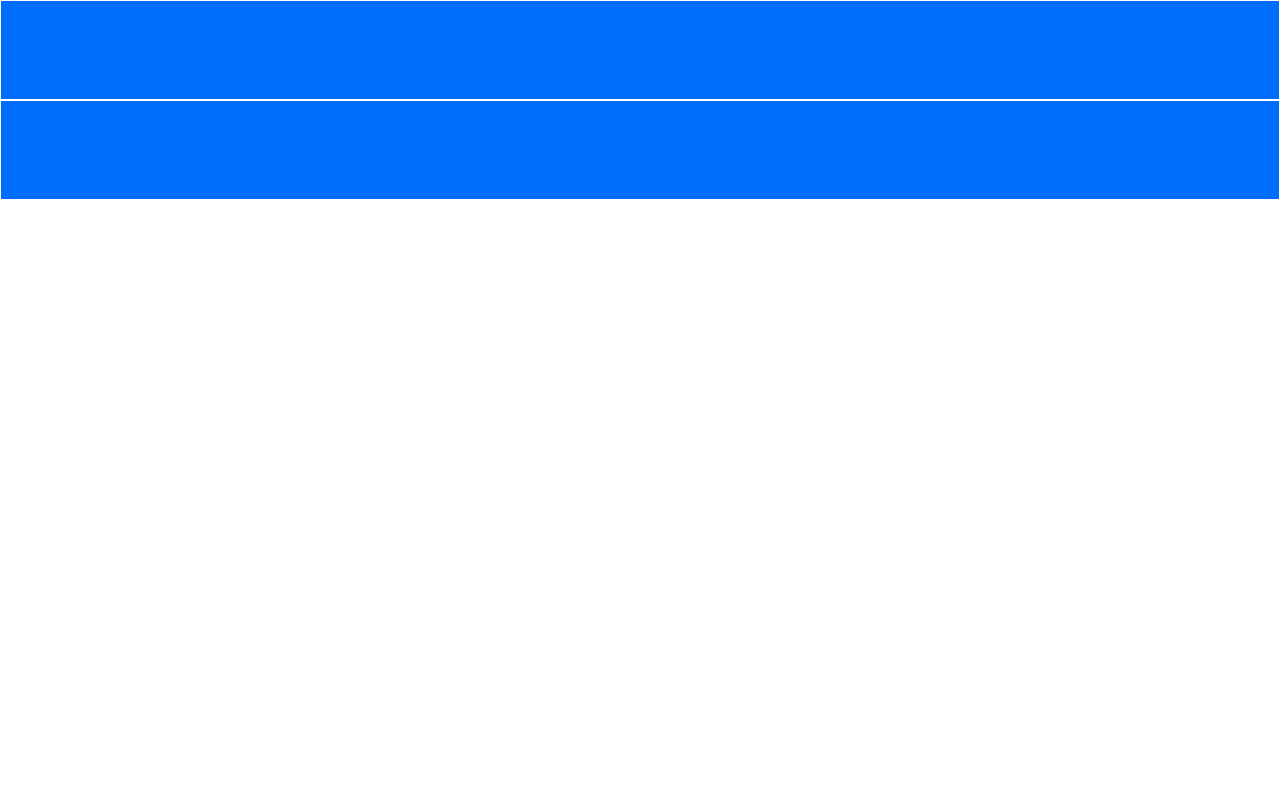
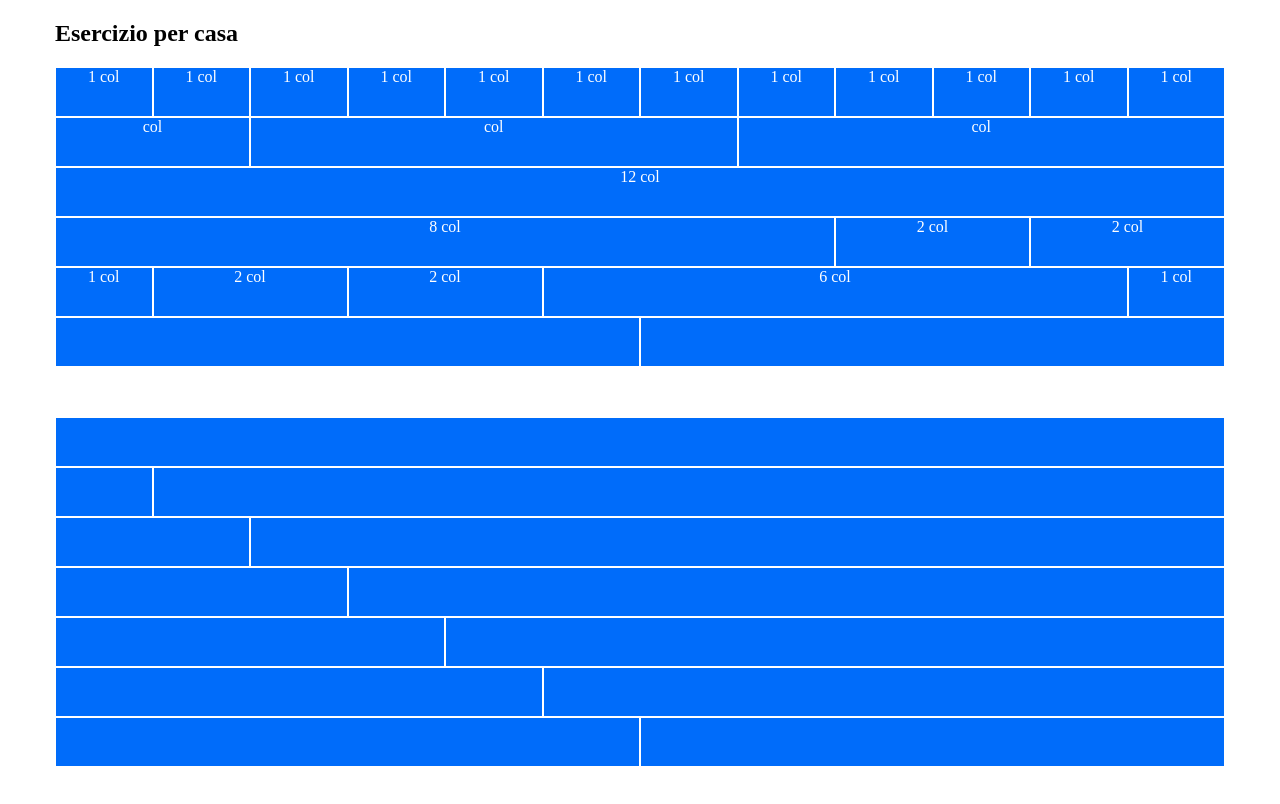
Before and after one commit to Pierre297/html-css-12bool, a plain HTML site: page index.html in a window 1280 px wide. Drawn offline with Linux system fonts and the light colour scheme.

Commit message:
sezione esercizio per casa

```diff
--- a/css/framework.css
+++ /dev/null
@@ -1,141 +0,0 @@
-/* contenitori */
-
-[class*="col-"] {
-  flex: 0 0 auto;
-}
-
-.container {
-  max-width: 1170px;
-  margin: 0 auto;
-}
-
-.container-fluid {
-  width: 100%;
-  max-width: 100%;
-}
-
-/* righe di colonne */
-
-.row {
-  display: flex;
-  flex-direction: row;
-  flex-wrap: wrap;
-}
-
-/* colonne */
-
-.col {
-  flex-grow: 1;
-  flex-basis: 0;
-  max-width: 100%;
-}
-
-.col-1 {
-  flex-basis: calc(100% / 12) * 1;
-  max-width: calc(100% / 12) * 1;
-}
-
-.col-2 {
-  flex-basis: calc(100% / 12) * 2;
-  max-width: calc(100% / 12) * 2;
-}
-
-.col-3 {
-  flex-basis: calc(100% / 12) * 3;
-  max-width: calc(100% / 12) * 3;
-}
-
-.col-4 {
-  flex-basis: calc(100% / 12) * 4;
-  max-width: calc(100% / 12) * 4;
-}
-
-.col-5 {
-  flex-basis: calc(100% / 12) * 5;
-  max-width: calc(100% / 12) * 5;
-}
-
-.col-6 {
-  flex-basis: calc(100% / 12) * 6;
-  max-width: calc(100% / 12) * 6;
-}
-
-.col-7 {
-  flex-basis: calc(100% / 12) * 7;
-  max-width: calc(100% / 12) * 7;
-}
-
-.col-8 {
-  flex-basis: calc(100% / 12) * 8;
-  max-width: calc(100% / 12) * 8;
-}
-
-.col-9 {
-  flex-basis: calc(100% / 12) * 9;
-  max-width: calc(100% / 12) * 9;
-}
-
-.col-10 {
-  flex-basis: calc(100% / 12) * 10;
-  max-width: calc(100% / 12) * 10;
-}
-
-.col-11 {
-  flex-basis: calc(100% / 12) * 11;
-  max-width: calc(100% / 12) * 11;
-}
-
-.col-12 {
-  flex-basis: calc(100% / 12) * 12;
-  max-width: calc(100% / 12) * 12;
-}
-
-/* offset */
-
-.col-offset-1 {
-  margin-left: calc(100% / 12) * 1;
-}
-
-.col-offset-2 {
-  margin-left: calc(100% / 12) * 2;
-}
-
-.col-offset-3 {
-  margin-left: calc(100% / 12) * 3;
-}
-
-.col-offset-4 {
-  margin-left: calc(100% / 12) * 4;
-}
-
-.col-offset-5 {
-  margin-left: calc(100% / 12) * 5;
-}
-
-.col-offset-6 {
-  margin-left: calc(100% / 12) * 6;
-}
-
-.col-offset-7 {
-  margin-left: calc(100% / 12) * 7;
-}
-
-.col-offset-8 {
-  margin-left: calc(100% / 12) * 8;
-}
-
-.col-offset-9 {
-  margin-left: calc(100% / 12) * 9;
-}
-
-.col-offset-10 {
-  margin-left: calc(100% / 12) * 10;
-}
-
-.col-offset-11 {
-  margin-left: calc(100% / 12) * 11;
-}
-
-.col-offset-12 {
-  margin-left: calc(100% / 12) * 12;
-}
--- /dev/null
+++ b/css/lib/framework.css
@@ -0,0 +1,142 @@
+/* contenitori */
+
+[class*="col-"] {
+  flex: 0 0 auto;
+}
+
+.container {
+  max-width: 1170px;
+  margin: 0 auto;
+  margin-bottom: 50px;
+}
+
+.container-fluid {
+  width: 100%;
+  max-width: 100%;
+}
+
+/* righe di colonne */
+
+.row {
+  display: flex;
+  flex-direction: row;
+  flex-wrap: wrap;
+}
+
+/* colonne */
+
+.col {
+  flex-grow: 1;
+  flex-basis: 0;
+  max-width: 100%;
+}
+
+.col-1 {
+  flex-basis: calc((100% / 12) * 1);
+  max-width: calc((100% / 12) * 1);
+}
+
+.col-2 {
+  flex-basis: calc((100% / 12) * 2);
+  max-width: calc((100% / 12) * 2);
+}
+
+.col-3 {
+  flex-basis: calc((100% / 12) * 3);
+  max-width: calc((100% / 12) * 3);
+}
+
+.col-4 {
+  flex-basis: calc((100% / 12) * 4);
+  max-width: calc((100% / 12) * 4);
+}
+
+.col-5 {
+  flex-basis: calc((100% / 12) * 5);
+  max-width: calc((100% / 12) * 5);
+}
+
+.col-6 {
+  flex-basis: calc((100% / 12) * 6);
+  max-width: calc((100% / 12) * 6);
+}
+
+.col-7 {
+  flex-basis: calc((100% / 12) * 7);
+  max-width: calc((100% / 12) * 7);
+}
+
+.col-8 {
+  flex-basis: calc((100% / 12) * 8);
+  max-width: calc((100% / 12) * 8);
+}
+
+.col-9 {
+  flex-basis: calc((100% / 12) * 9);
+  max-width: calc((100% / 12) * 9);
+}
+
+.col-10 {
+  flex-basis: calc((100% / 12) * 10);
+  max-width: calc((100% / 12) * 10);
+}
+
+.col-11 {
+  flex-basis: calc((100% / 12) * 11);
+  max-width: calc((100% / 12) * 11);
+}
+
+.col-12 {
+  flex-basis: calc((100% / 12) * 12);
+  max-width: calc((100% / 12) * 12);
+}
+
+/* offset */
+
+.col-offset-1 {
+  margin-left: calc((100% / 12) * 1);
+}
+
+.col-offset-2 {
+  margin-left: calc((100% / 12) * 2);
+}
+
+.col-offset-3 {
+  margin-left: calc((100% / 12) * 3);
+}
+
+.col-offset-4 {
+  margin-left: calc((100% / 12) * 4);
+}
+
+.col-offset-5 {
+  margin-left: calc((100% / 12) * 5);
+}
+
+.col-offset-6 {
+  margin-left: calc((100% / 12) * 6);
+}
+
+.col-offset-7 {
+  margin-left: calc((100% / 12) * 7);
+}
+
+.col-offset-8 {
+  margin-left: calc((100% / 12) * 8);
+}
+
+.col-offset-9 {
+  margin-left: calc((100% / 12) * 9);
+}
+
+.col-offset-10 {
+  margin-left: calc((100% / 12) * 10);
+}
+
+.col-offset-11 {
+  margin-left: calc((100% / 12) * 11);
+}
+
+.col-offset-12 {
+  margin-left: calc((100% / 12) * 12);
+}
--- a/css/style.css
+++ b/css/style.css
@@ -5,7 +5,13 @@
 }
 
 [class*="col-"] {
-  min-height: 100px;
+  min-height: 50px;
   background-color: rgb(0 108 250);
   border: 1px solid white;
+  color: white;
+  text-align: center;
 }
+
+h2 {
+  margin: 20px 0;
+}
--- a/index.html
+++ b/index.html
@@ -4,12 +4,104 @@
     <meta charset="UTF-8" />
     <meta http-equiv="X-UA-Compatible" content="IE=edge" />
     <meta name="viewport" content="width=device-width, initial-scale=1.0" />
-    <link rel="griglie" href="css/framework.css" />
+    <link rel="stylesheet" href="css/lib/framework.css" />
     <link rel="stylesheet" href="css/style.css" />
     <title>12bool</title>
   </head>
   <body>
+    <!-- SEZIONE 1 -->
     <div class="container">
+      <h2>Esercizio per casa</h2>
+
+      <!-- 1 linea -->
+      <div class="row">
+        <div class="col-1">1 col</div>
+        <div class="col-1">1 col</div>
+        <div class="col-1">1 col</div>
+        <div class="col-1">1 col</div>
+        <div class="col-1">1 col</div>
+        <div class="col-1">1 col</div>
+        <div class="col-1">1 col</div>
+        <div class="col-1">1 col</div>
+        <div class="col-1">1 col</div>
+        <div class="col-1">1 col</div>
+        <div class="col-1">1 col</div>
+        <div class="col-1">1 col</div>
+      </div>
+
+      <!-- 2 linea -->
+      <div class="row">
+        <div class="col-2">col</div>
+        <div class="col-5">col</div>
+        <div class="col-5">col</div>
+      </div>
+
+      <!-- 3 linea -->
+      <div class="row">
+        <div class="col-12">12 col</div>
+      </div>
+
+      <!-- 4 linea -->
+      <div class="row">
+        <div class="col-8">8 col</div>
+        <div class="col-2">2 col</div>
+        <div class="col-2">2 col</div>
+      </div>
+
+      <!-- 5 linea -->
+      <div class="row">
+        <div class="col-1">1 col</div>
+        <div class="col-2">2 col</div>
+        <div class="col-2">2 col</div>
+        <div class="col-6">6 col</div>
+        <div class="col-1">1 col</div>
+      </div>
+
+      <!-- 6 linea -->
+      <div class="row">
+        <div class="col-6"></div>
+        <div class="col-6"></div>
+      </div>
+    </div>
+
+    <!-- SEZIONE 2 -->
+    <div class="container">
+      <!-- 1 linea -->
+      <div class="row">
+        <div class="col-12"></div>
+      </div>
+
+      <!-- 2 linea -->
+      <div class="row">
+        <div class="col-1"></div>
+        <div class="col-11"></div>
+      </div>
+
+      <!-- 3 linea -->
+      <div class="row">
+        <div class="col-2"></div>
+        <div class="col-10"></div>
+      </div>
+
+      <!-- 4 linea -->
+      <div class="row">
+        <div class="col-3"></div>
+        <div class="col-9"></div>
+      </div>
+
+      <!-- 5 linea -->
+      <div class="row">
+        <div class="col-4"></div>
+        <div class="col-8"></div>
+      </div>
+
+      <!-- 6 linea -->
+      <div class="row">
+        <div class="col-5"></div>
+        <div class="col-7"></div>
+      </div>
+
+      <!-- 7 linea -->
       <div class="row">
         <div class="col-6"></div>
         <div class="col-6"></div>
```
